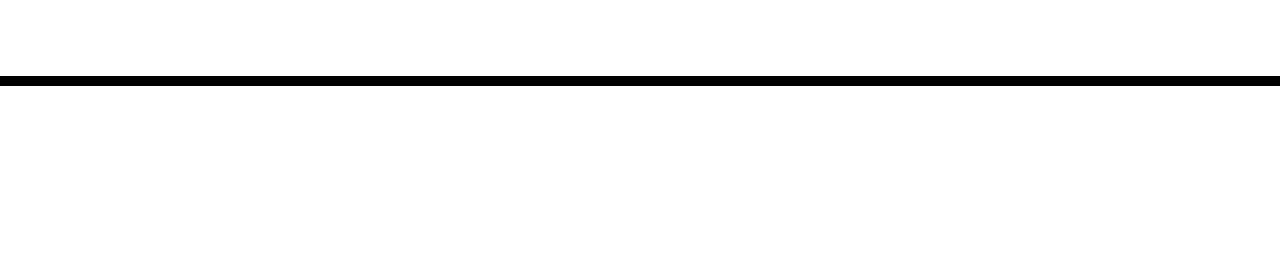
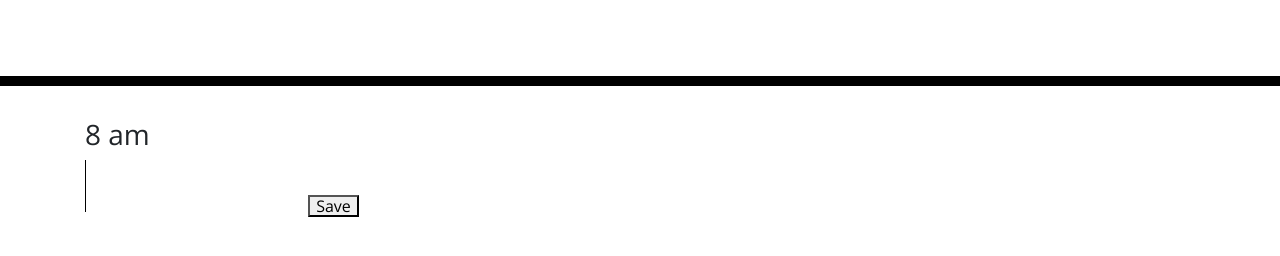
Before and after one commit to joseeenrique/Scheduler, a plain HTML site: page index.html in a window 1280 px wide. Shown: the part 182-438 px from the top of the page. Drawn offline with nearby package versions, Linux system fonts and the light colour scheme.

Commit message:
Added 8am start

```diff
--- a/index.html
+++ b/index.html
@@ -30,6 +30,12 @@
     </header>
     <div class="container">
       <!-- Timeblocks go here -->
+      <div class="8timeblock" id="8am">
+        <div>
+          <h3>8 am</h3>
+        <textarea type="text" id="t9"></textarea>
+        <button>Save</button>
+      </div>
     </div>
 
     <script src="https://cdnjs.cloudflare.com/ajax/libs/jquery/3.2.1/jquery.min.js"></script>
```
